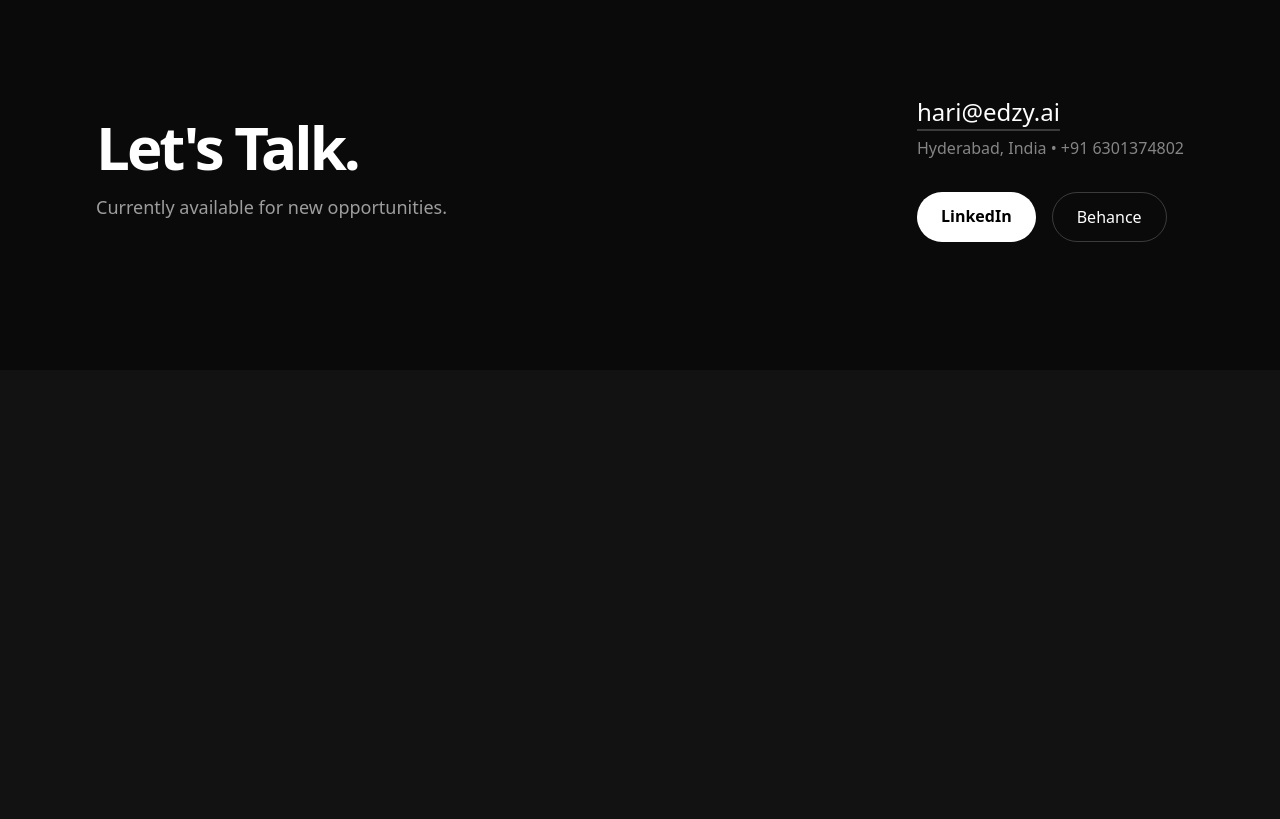
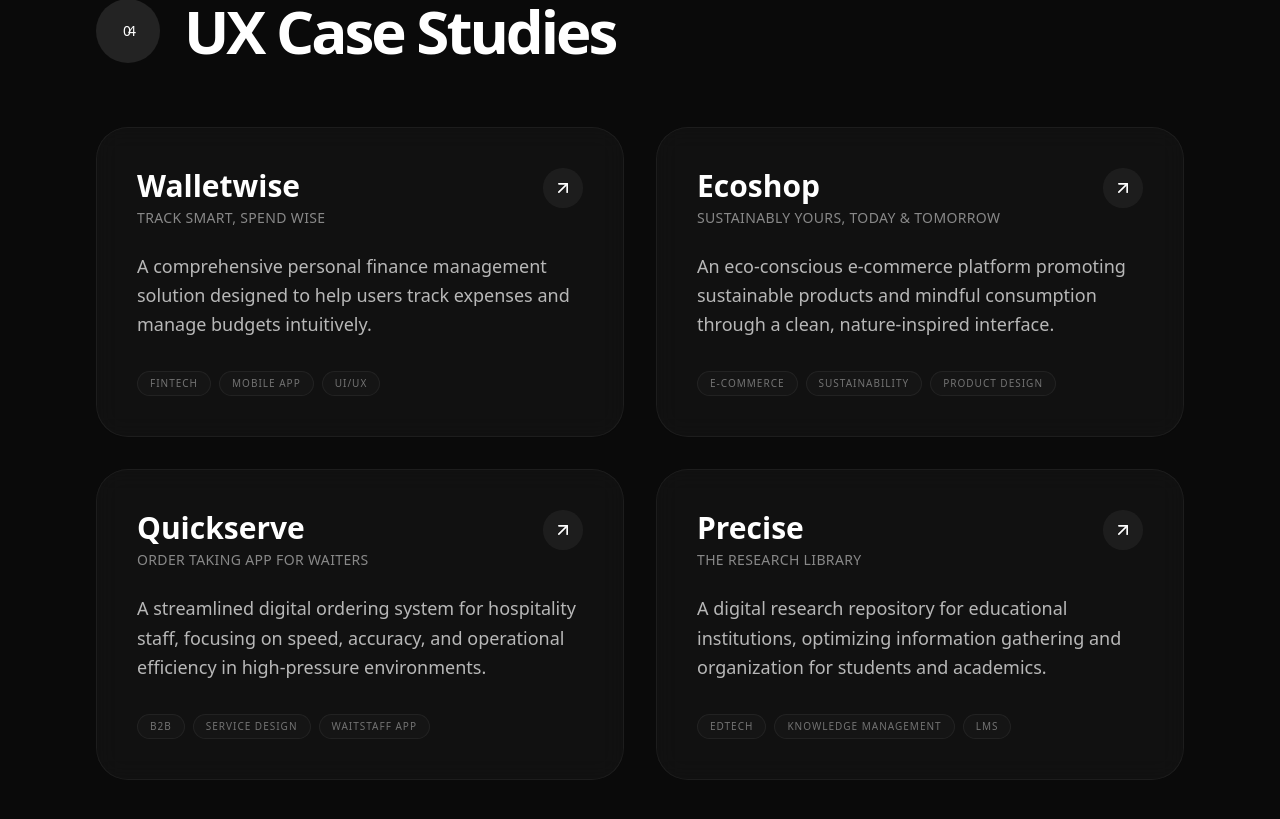
Before and after one commit to Hari1234-ai/portfolio, a Next.js app: page / in a window 1280 px wide. Shown: the part 7080-7899 px from the top of the page. Before the commit the page ends 7450 px from the top, so only its background shows below. Built offline with nearby package versions, Linux system fonts and the light colour scheme.

Commit message:
add UX case studies section

```diff
--- a/src/components/Resume.tsx
+++ b/src/components/Resume.tsx
@@ -76,6 +76,37 @@ export default function Resume() {
     {
       name: "Domain & Tech",
       skills: ["EdTech", "AI-driven Products", "LMS", "K-12 Education", "API Integration", "Mobile App Development", "Cross-Platform Design"]
+    }
+  ];
+
+  const caseStudies = [
+    {
+      title: "Walletwise",
+      subtitle: "Track Smart, Spend Wise",
+      description: "A comprehensive personal finance management solution designed to help users track expenses and manage budgets intuitively.",
+      url: "https://www.behance.net/gallery/204666317/Walletwise-Track-Smart-Spend-Wise",
+      tags: ["FinTech", "Mobile App", "UI/UX"]
+    },
+    {
+      title: "Ecoshop",
+      subtitle: "Sustainably yours, today & tomorrow",
+      description: "An eco-conscious e-commerce platform promoting sustainable products and mindful consumption through a clean, nature-inspired interface.",
+      url: "https://www.behance.net/gallery/203559589/Ecoshop-sustainably-yours-today-tomorrow",
+      tags: ["E-commerce", "Sustainability", "Product Design"]
+    },
+    {
+      title: "Quickserve",
+      subtitle: "Order taking app for waiters",
+      description: "A streamlined digital ordering system for hospitality staff, focusing on speed, accuracy, and operational efficiency in high-pressure environments.",
+      url: "https://www.behance.net/gallery/203219799/Quickserve-Orders-taking-app-for-waiters-UI",
+      tags: ["B2B", "Service Design", "Waitstaff App"]
+    },
+    {
+      title: "Precise",
+      subtitle: "The research library",
+      description: "A digital research repository for educational institutions, optimizing information gathering and organization for students and academics.",
+      url: "https://www.behance.net/gallery/199440613/Precise-The-research-library",
+      tags: ["EdTech", "Knowledge Management", "LMS"]
     }
   ];
 
@@ -245,6 +276,61 @@ export default function Resume() {
           </div>
         </div>
 
+        {/* UX Case Studies Section */}
+        <div className="space-y-16">
+          <motion.h3
+            initial={{ opacity: 0, x: -20 }}
+            whileInView={{ opacity: 1, x: 0 }}
+            viewport={{ once: true }}
+            className="text-4xl md:text-6xl font-black tracking-tighter flex items-center gap-6"
+          >
+            <span className="w-12 h-12 md:w-16 md:h-16 rounded-full bg-white/10 flex items-center justify-center text-sm font-normal text-white">04</span>
+            UX Case Studies
+          </motion.h3>
+
+          <div className="grid grid-cols-1 md:grid-cols-2 gap-8">
+            {caseStudies.map((project, i) => (
+              <motion.a
+                key={i}
+                href={project.url}
+                target="_blank"
+                rel="noreferrer"
+                initial={{ opacity: 0, y: 30 }}
+                whileInView={{ opacity: 1, y: 0 }}
+                viewport={{ once: true, margin: "-50px" }}
+                transition={{ duration: 0.5, delay: i * 0.1 }}
+                className="glass p-8 md:p-10 rounded-[2rem] border border-white/5 hover:bg-white/5 hover:border-white/10 transition-all duration-500 group relative overflow-hidden flex flex-col"
+              >
+                <div className="absolute top-0 right-0 w-48 h-48 bg-white/5 rounded-full blur-3xl -mr-24 -mt-24 opacity-0 group-hover:opacity-100 transition-opacity duration-700 pointer-events-none"></div>
+
+                <div className="relative z-10 flex flex-col h-full">
+                  <div className="flex justify-between items-start mb-6">
+                    <div>
+                      <h4 className="text-2xl md:text-3xl font-bold mb-1 group-hover:translate-x-2 transition-transform duration-300">{project.title}</h4>
+                      <p className="text-white/50 text-sm font-medium tracking-wide uppercase">{project.subtitle}</p>
+                    </div>
+                    <div className="w-10 h-10 rounded-full bg-white/5 flex items-center justify-center group-hover:bg-white text-white group-hover:text-black transition-all duration-300">
+                      <svg xmlns="http://www.w3.org/2000/svg" width="20" height="20" viewBox="0 0 24 24" fill="none" stroke="currentColor" strokeWidth="2" strokeLinecap="round" strokeLinejoin="round"><path d="M7 7h10v10"/><path d="M7 17L17 7"/></svg>
+                    </div>
+                  </div>
+
+                  <p className="text-white/70 text-lg font-light leading-relaxed mb-8 flex-1">
+                    {project.description}
+                  </p>
+
+                  <div className="flex flex-wrap gap-2">
+                    {project.tags.map((tag, j) => (
+                      <span key={j} className="px-3 py-1 rounded-full border border-white/5 bg-white/[0.02] text-[10px] uppercase tracking-widest text-white/40 group-hover:border-white/10 transition-colors">
+                        {tag}
+                      </span>
+                    ))}
+                  </div>
+                </div>
+              </motion.a>
+            ))}
+          </div>
+        </div>
+
         {/* Footer / Contact */}
         <motion.div
           initial={{ opacity: 0 }}
```
